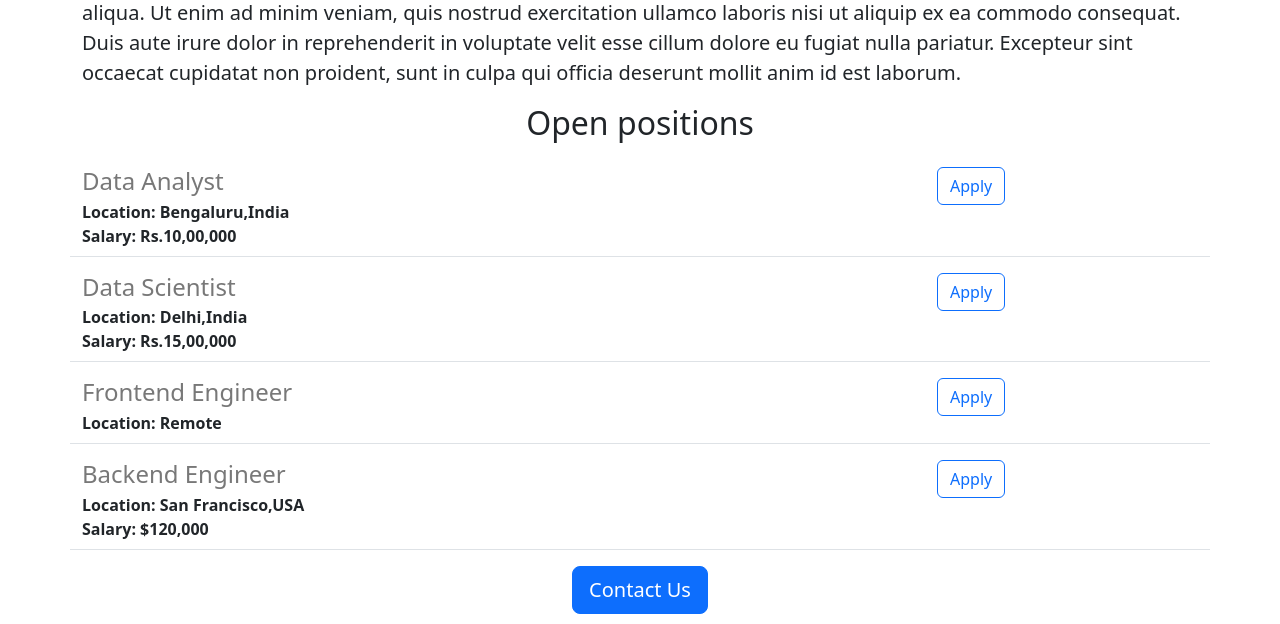
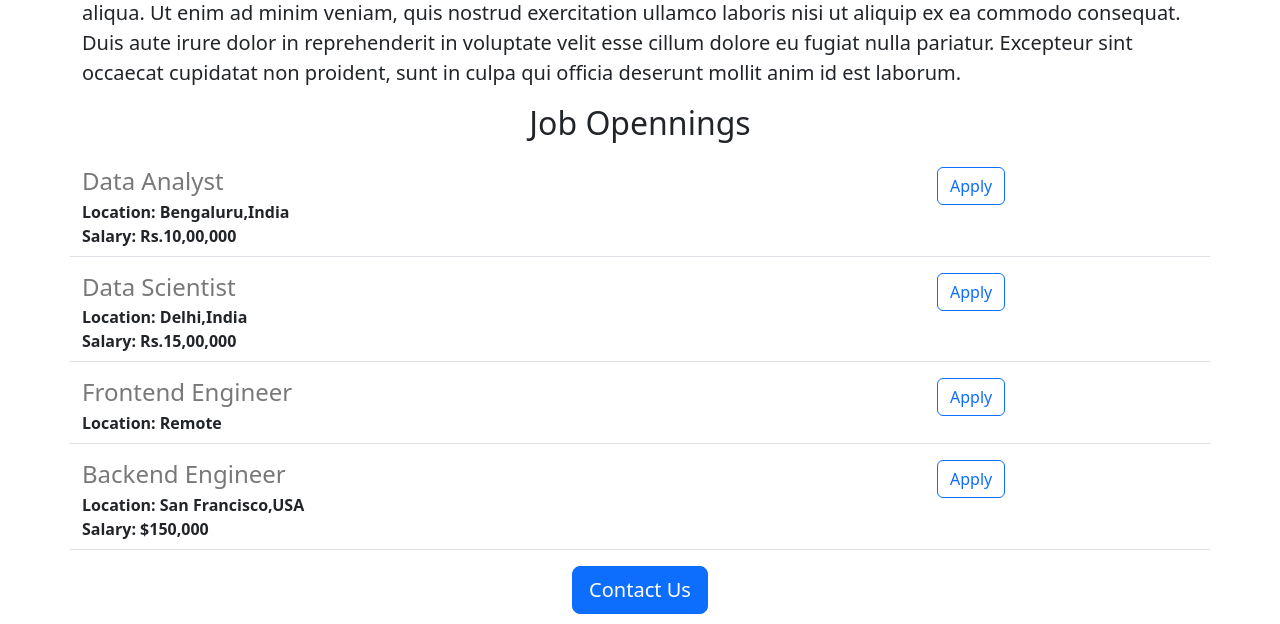
Before and after one commit to Akanksha-0110/career_websiteV2, a Flask app: page / in a window 1280 px wide. Shown: the part 542-1166 px from the top of the page. Run offline with Flask 3, Linux system fonts and the light colour scheme.

Commit message:
made some changes

```diff
--- a/app.py
+++ b/app.py
@@ -1,39 +1,38 @@
 from flask import Flask, render_template, jsonify
-app=Flask(__name__)
 
-JOBS=[
-    {
-        'id':1,
-        'title':'Data Analyst',
-        'location':'Bengaluru,India',
-        'salary':'Rs.10,00,000'
-    },
-    {
-        'id':2,
-        'title':'Data Scientist',
-        'location':'Delhi,India',
-        'salary':'Rs.15,00,000'
-    },
-    {
-        'id':3,
-        'title':'Frontend Engineer',
-        'location':'Remote'
-    },
-    {
-        'id':4,
-        'title':'Backend Engineer',
-        'location':'San Francisco,USA',
-        'salary':'$120,000'
-    }
-]
+app = Flask(__name__)
+
+JOBS = [{
+    'id': 1,
+    'title': 'Data Analyst',
+    'location': 'Bengaluru,India',
+    'salary': 'Rs.10,00,000'
+}, {
+    'id': 2,
+    'title': 'Data Scientist',
+    'location': 'Delhi,India',
+    'salary': 'Rs.15,00,000'
+}, {
+    'id': 3,
+    'title': 'Frontend Engineer',
+    'location': 'Remote'
+}, {
+    'id': 4,
+    'title': 'Backend Engineer',
+    'location': 'San Francisco,USA',
+    'salary': '$150,000'
+}]
+
 
 @app.route("/")
 def hello():
-    return render_template('home.html',jobs=JOBS,company_name='Jovian')
+    return render_template('home.html', jobs=JOBS, company_name='Jovian')
+
 
 @app.route("/api/jobs")
 def list_jobs():
     return jsonify(JOBS)
 
+
 if __name__ == "__main__":
-    app.run(host='0.0.0.0',debug=True)
+    app.run(host='0.0.0.0', debug=True)
--- a/templates/home.html
+++ b/templates/home.html
@@ -21,7 +21,7 @@
     <p class="lead">
       Lorem ipsum dolor sit amet, consectetur adipiscing elit, sed do eiusmod tempor incididunt ut labore et dolore magna aliqua. Ut enim ad minim veniam, quis nostrud exercitation ullamco laboris nisi ut aliquip ex ea commodo consequat. Duis aute irure dolor in reprehenderit in voluptate velit esse cillum dolore eu fugiat nulla pariatur. Excepteur sint occaecat cupidatat non proident, sunt in culpa qui officia deserunt mollit anim id est laborum.
     </p>
-    <h2 class="text-center mt-2 mb-4">Open positions</h2>
+    <h2 class="text-center mt-2 mb-4">Job Opennings</h2>
     <div>
       {% for job in jobs %}
         {%include 'jobitem.html'%}
```
